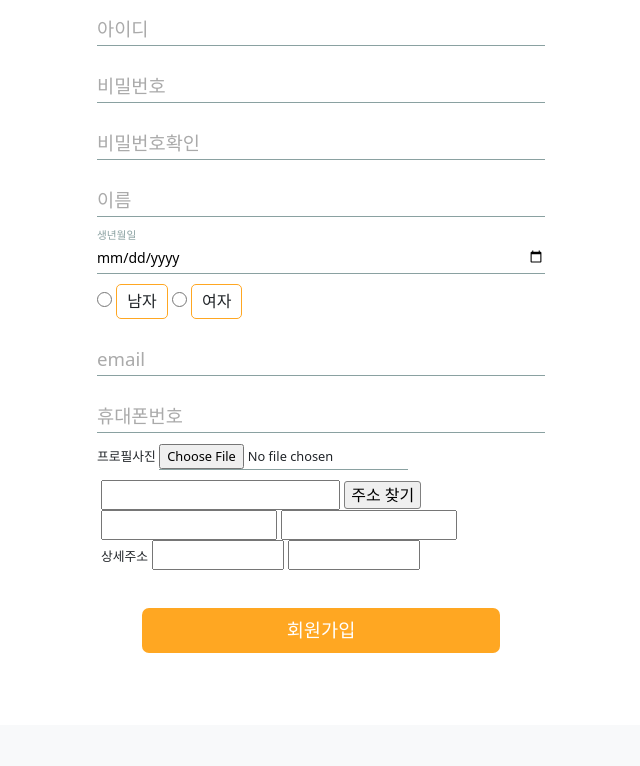
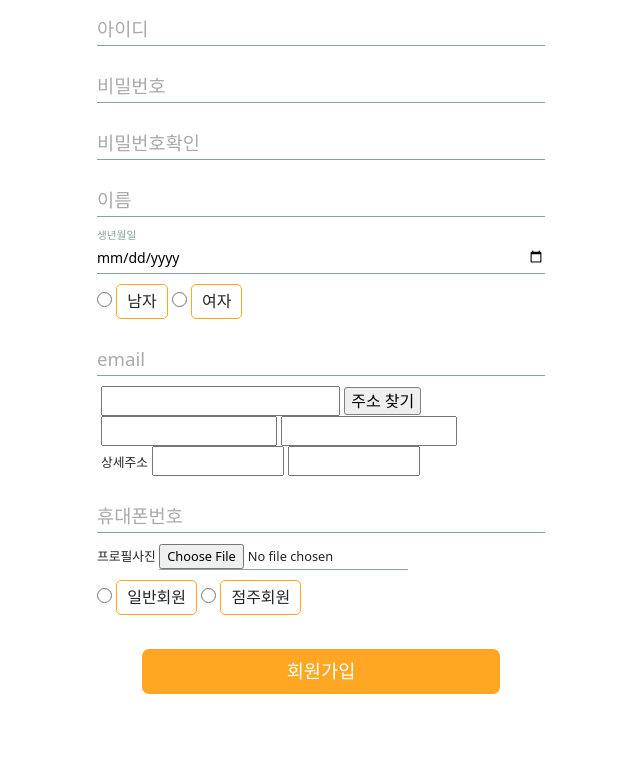
Before and after one commit to sojm120/Iot2022project_20220307, a Django app: template templates/register.html in a window 1280 px wide. Shown: the part 381-1147 px from the top of the page, without its empty margins (367-1007 px from the left). Before the commit the page ends 1034 px from the top, so only its background shows below. Run offline with Django 4.2, Linux system fonts and the light colour scheme; the template is opened without the code that fills it, so the values that code supplies are empty; some libraries are stand-ins or nearby versions.

Commit message:
강기범 수정내역

```diff
--- a/templates/ownerupdate.html
+++ b/templates/ownerupdate.html
@@ -19,7 +19,7 @@
         <!-- Navigation-->
         <nav class="navbar navbar-expand-lg navbar-light bg-light">
             <div class="container px-4 px-lg-5">
-                <span class="badge bg-dark text-white ms-1 rounded-pill"><a href="/profile" style="color:white; text-decoration:none">프로필 사진</span>
+                <span class="badge bg-dark text-white ms-1 rounded-pill"><a href="/profile" style="color:white; text-decoration:none">프로필 사진</a></span>
 <!--                <a class="navbar-brand" href="#!">프로필 사진</a>-->
                 <button class="navbar-toggler" type="button" data-bs-toggle="collapse" data-bs-target="#navbarSupportedContent" aria-controls="navbarSupportedContent" aria-expanded="false" aria-label="Toggle navigation"><span class="navbar-toggler-icon"></span></button>
                 <div class="collapse navbar-collapse" id="navbarSupportedContent">
--- a/templates/profileupdate.html
+++ b/templates/profileupdate.html
@@ -19,7 +19,7 @@
         <!-- Navigation-->
         <nav class="navbar navbar-expand-lg navbar-light bg-light">
             <div class="container px-4 px-lg-5">
-                <span class="badge bg-dark text-white ms-1 rounded-pill"><a href="/profile" style="color:white; text-decoration:none">프로필 사진</span>
+                <span class="badge bg-dark text-white ms-1 rounded-pill"><a href="/profile" style="color:white; text-decoration:none">프로필 사진</a></span>
 <!--                <a class="navbar-brand" href="#!">프로필 사진</a>-->
                 <button class="navbar-toggler" type="button" data-bs-toggle="collapse" data-bs-target="#navbarSupportedContent" aria-controls="navbarSupportedContent" aria-expanded="false" aria-label="Toggle navigation"><span class="navbar-toggler-icon"></span></button>
                 <div class="collapse navbar-collapse" id="navbarSupportedContent">
--- a/templates/register.html
+++ b/templates/register.html
@@ -15,6 +15,38 @@
         <link href="{%static 'css/styles.css'%}" rel="stylesheet" />
         <link href="{%static 'css/loginstyle.css'%}" rel="stylesheet" />
     </head>
+    <script>
+        function check_pw(){
+
+            var pw = document.getElementById('pw').value;
+            var SC = ["!","@","#","$","%"];
+            var check_SC = 0;
+
+            if(pw.length < 6 || pw.length>16){
+                window.alert('비밀번호는 6글자 이상, 16글자 이하만 이용 가능합니다.');
+                document.getElementById('pw').value='';
+            }
+            for(var i=0;i<SC.length;i++){
+                if(pw.indexOf(SC[i]) != -1){
+                    check_SC = 1;
+                }
+            }
+            if(check_SC == 0){
+                window.alert('!,@,#,$,% 의 특수문자가 들어가 있지 않습니다.')
+                document.getElementById('pw').value='';
+            }
+            if(document.getElementById('pw').value !='' && document.getElementById('pw2').value!=''){
+                if(document.getElementById('pw').value==document.getElementById('pw2').value){
+                    document.getElementById('check').innerHTML='비밀번호가 일치합니다.'
+                    document.getElementById('check').style.color='blue';
+                }
+                else{
+                    document.getElementById('check').innerHTML='비밀번호가 일치하지 않습니다.';
+                    document.getElementById('check').style.color='red';
+                }
+            }
+        }
+    </script>
     <body>
         <!-- Navigation-->
         <nav class="navbar navbar-expand-lg navbar-light bg-light">
@@ -69,21 +101,22 @@
 
 <!--&#45;&#45;&#45;&#45;&#45;&#45;&#45;&#45;&#45;&#45;   ctrl + /     -->
         <section class="p-5">
+            {% csrf_token %}
             <div class="m-5" style="position:absolute; left:50%; transform:translateX(-50%); width:35%;">
                 <header class="container p-3" style="text-align:center; width:100%;">
                     <h3 style="white-space:nowrap;">회원가입</h3>
                 </header>
-                <form id="register_box" action="./register" method="POST" style="text-align:left;">
+                <form name="regist" action="registerimpl" method="post" id="register_box" style="text-align:left;">
                     <div class="input-box">
                         <input id="custid" type="text" name="custid" placeholder="아이디" autocomplete="off">
                         <label for="custid">아이디</label>
                     </div>
                     <div class="input-box">
-                        <input id="custpw" type="text" name="custpw" placeholder="비밀번호" autocomplete="off">
+                        <input id="custpw" type="text" name="custpw" placeholder="비밀번호" onchange="check_pw()">
                         <label for="custpw">비밀번호</label>
                     </div>
                     <div class="input-box">
-                        <input id="custpwcheck" type="text" name="custpwcheck" placeholder="비밀번호확인" autocomplete="off">
+                        <input id="custpwcheck" type="text" name="pwcheck" placeholder="비밀번호확인" onchange="check_pw()">
                         <label for="custpwcheck">비밀번호확인</label>
                     </div>
                     <div class="input-box">
@@ -91,14 +124,14 @@
                         <label for="custname">이름</label>
                     </div>
                     <div class="input-box">
-                        <input id="custbday" type="date" name="custbday" placeholder="생년월일" autocomplete="off">
+                        <input id="custbday" type="date" name="birth" placeholder="생년월일" autocomplete="off">
                         <label for="custbday">생년월일</label>
                     </div>
                     <div>
                         <div class="box-radio-input">
-                            <input id="man" type="radio" name="gender" value="1" style="width:15px; height:15px;">
+                            <input id="man" type="radio" name="gender" value="남자" style="width:15px; height:15px;">
                             <span>남자</span>
-                            <input id="woman" type="radio" name="gender" value="2" style="width:15px; height:15px;">
+                            <input id="woman" type="radio" name="gender" value="여자" style="width:15px; height:15px;">
                             <span>여자</span>
                         </div>
                     </div>
@@ -106,26 +139,17 @@
                         <input id="custemail" type="text" name="custemail" placeholder="이메일" autocomplete="off">
                         <label for="custemail">email</label>
                     </div>
-                    <div class="input-box">
-                        <input id="custphone" type="text" name="custphone" placeholder="휴대폰번호" autocomplete="off">
-                        <label for="custphone">휴대폰번호</label>
-                    </div>
-                    <div class="input-box">
-                        <span style="font-size:0.8em;">프로필사진
-                        <input type="file" id="custimg" name="custimg" accept="image/*"></span>
-                    </div>
                     <div class="formfield m-1">
-
                         <div id="custaddr">
                             <input type="text" id="sample4_postcode" placeholder="우편번호">
                             <input type="button" onclick="sample4_execDaumPostcode()" value="주소 찾기" style="border:1px solid grey; border-radius:3px;">
                             <br>
-                            <input type="text" id="sample4_roadAddress" placeholder="도로명주소" style="width:40%">
+                            <input type="text" id="sample4_roadAddress" name="address1" placeholder="도로명주소" style="width:40%">
                             <input type="text" id="sample4_jibunAddress" placeholder="지번주소" style="width:40%">
                             <br>
                             <span id="guide" style="color:#999;display:none"></span>
                             <span style="font-size:0.8em;">상세주소</span>
-                            <input type="text" id="sample4_detailAddress" placeholder="상세주소" style="width:30%">
+                            <input type="text" id="sample4_detailAddress" name="address2" placeholder="상세주소" style="width:30%">
                             <input type="text" id="sample4_extraAddress" placeholder="참고항목" style="width:30%">
 
                             <script src="//t1.daumcdn.net/mapjsapi/bundle/postcode/prod/postcode.v2.js"></script>
@@ -188,8 +212,21 @@
                             </script>
                         </div>
                     </div>
-                    <div class="formfield">
-
+                    <div class="input-box">
+                        <input id="custphone" type="text" name="custphone" placeholder="휴대폰번호" autocomplete="off">
+                        <label for="custphone">휴대폰번호</label>
+                    </div>
+                    <div class="input-box">
+                        <span style="font-size:0.8em;">프로필사진
+                        <input type="file" id="custimg" name="custimg" accept="image/*"></span>
+                    </div>
+                    <div>
+                        <div class="box-radio-input">
+                            <input id="cust" type="radio" name="host_flag" value="0" style="width:15px; height:15px;">
+                            <span>일반회원</span>
+                            <input id="ceo" type="radio" name="host_flag" value="1" style="width:15px; height:15px;">
+                            <span>점주회원</span>
+                        </div>
                     </div>
                     <br>
                     <div class="btnfield" style="text-align:center">
```
Also changed, not shown: templates/profile.html (+6 -6 lines), web/views.py (+26 -0 lines).
